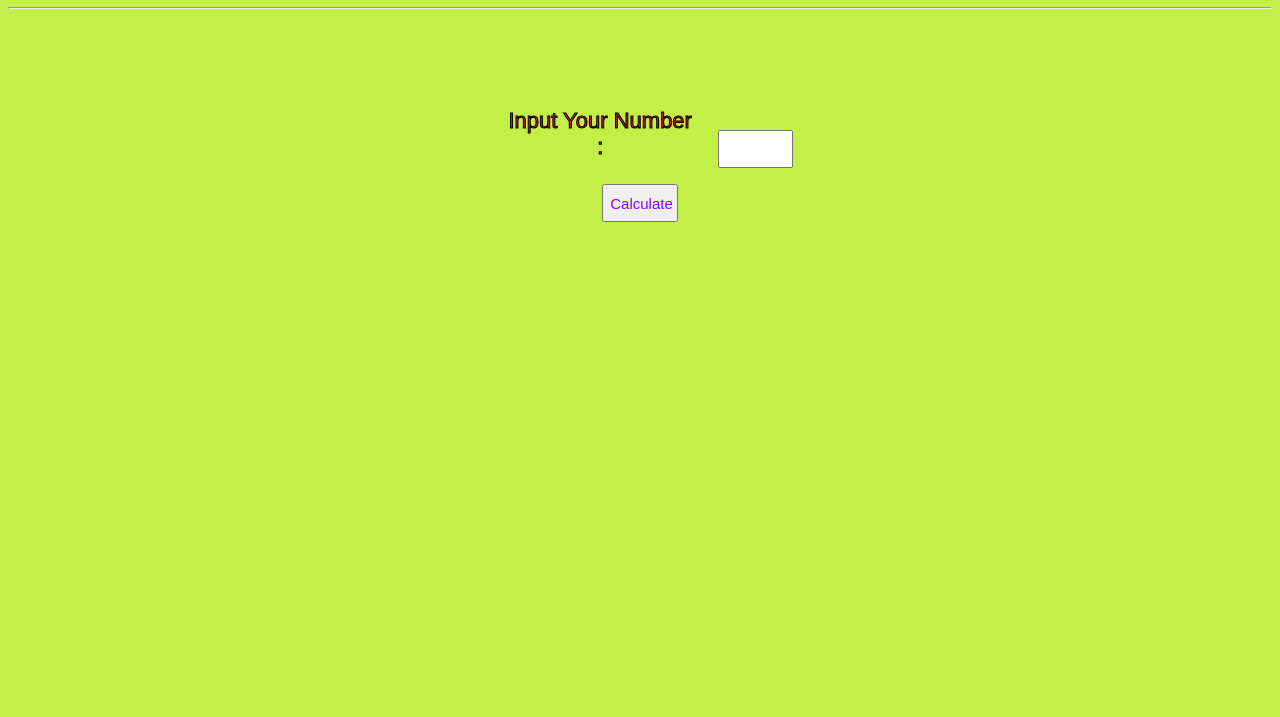
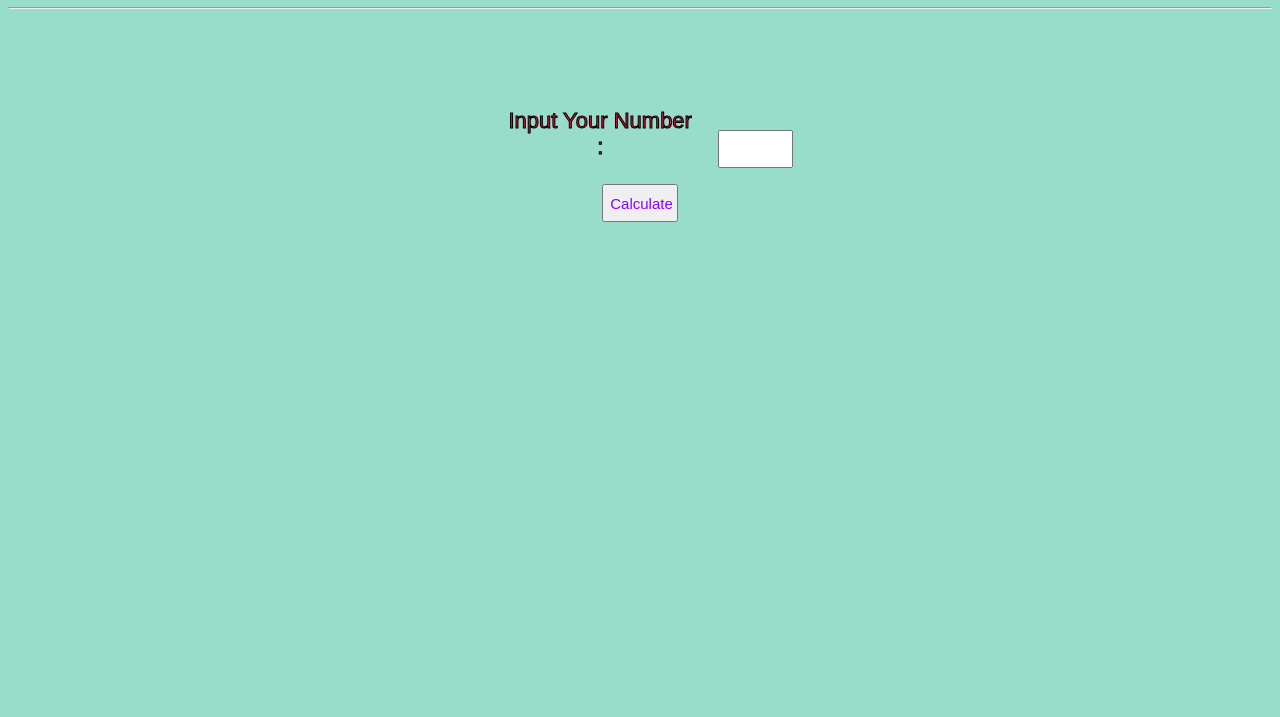
Before and after one commit to Pasindu-Sahan25/Factory_C, a plain HTML site: page index.html in a window 1280 px wide. Shown: the part 83-800 px from the top of the page. Drawn offline with Linux system fonts and the light colour scheme.

Commit message:
Add chash clear meata TAG

```diff
--- a/Factorial_C.css
+++ b/Factorial_C.css
@@ -1,5 +1,5 @@
 body {
-    background-color: #c2f046;
+    background-color: #98DDCA;
 }
 
 #h1 {
```
